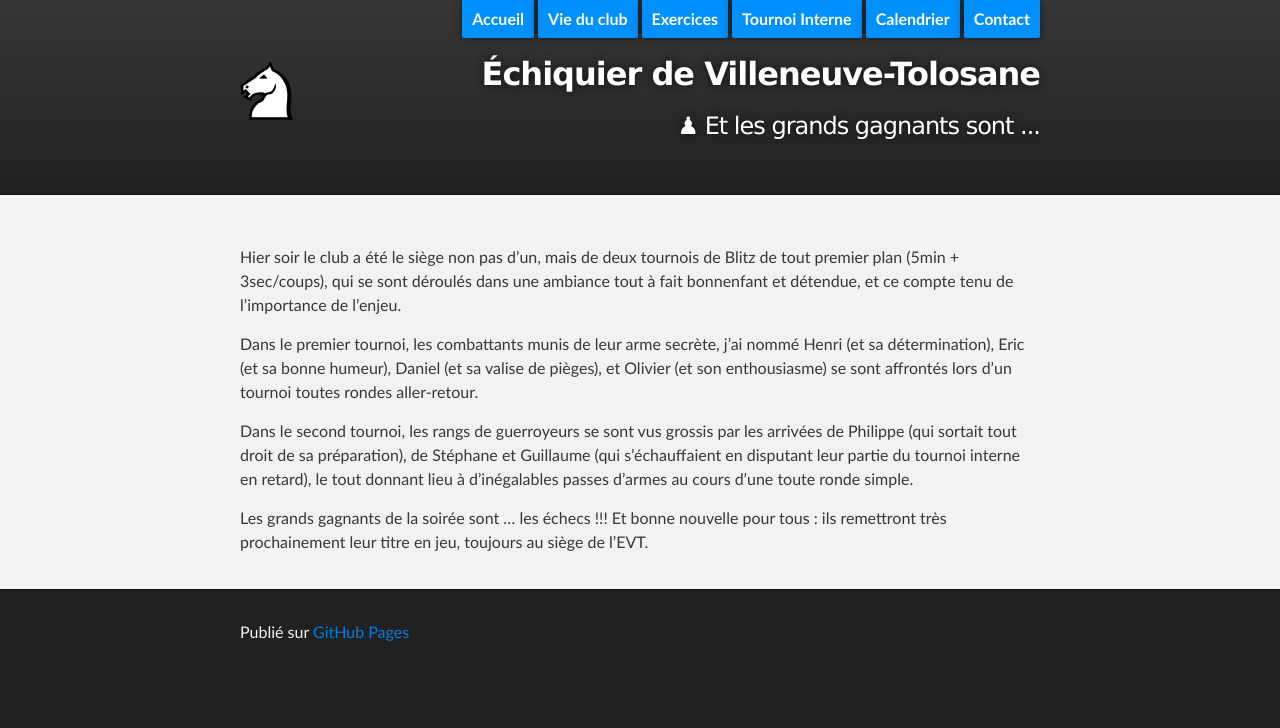
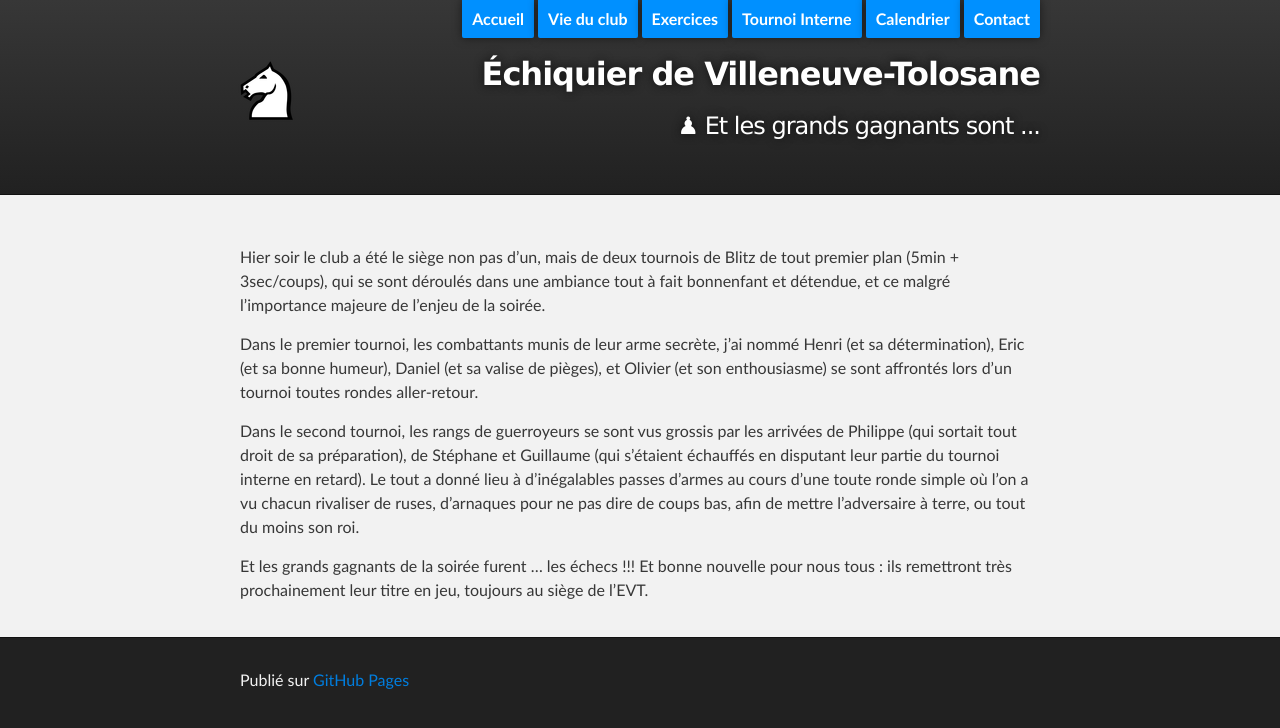
Before and after one commit to echiquier-villeneuve-tolosane/echiquier-villeneuve-tolosane.github.io, a Jekyll site: the page built from _posts/2014-02-08--9822-et-les-grands-gagnants-sont.md, in a window 1280 px wide. Shown: the top 728 px of the page. Built offline with Jekyll 4.4.1, drawn with Linux system fonts in a browser that asks for light colours; nearby versions of some CDN libraries.

Commit message:
Updated 2014-02-08--9822-et-les-grands-gagnants-sont.md

```diff
--- a/_posts/2014-02-08--9822-et-les-grands-gagnants-sont.md
+++ b/_posts/2014-02-08--9822-et-les-grands-gagnants-sont.md
@@ -5,10 +5,10 @@ layout: default
 root: ../../..
 ---
 
-Hier soir le club a été le siège non pas d'un, mais de deux tournois de Blitz de tout premier plan (5min + 3sec/coups), qui se sont déroulés dans une ambiance tout à fait bonnenfant et détendue, et ce compte tenu de l'importance de l'enjeu.
+Hier soir le club a été le siège non pas d'un, mais de deux tournois de Blitz de tout premier plan (5min + 3sec/coups), qui se sont déroulés dans une ambiance tout à fait bonnenfant et détendue, et ce malgré l'importance majeure de l'enjeu de la soirée.
 
 Dans le premier tournoi, les combattants munis de leur arme secrète, j'ai nommé Henri (et sa détermination), Eric (et sa bonne humeur), Daniel (et sa valise de pièges), et Olivier (et son enthousiasme) se sont affrontés lors d'un tournoi toutes rondes aller-retour.
 
-Dans le second tournoi, les rangs de guerroyeurs se sont vus grossis par les arrivées de Philippe (qui sortait tout droit de sa préparation), de Stéphane et Guillaume (qui s'échauffaient en disputant leur partie du tournoi interne en retard), le tout donnant lieu à d'inégalables passes d'armes au cours d'une toute ronde simple.
+Dans le second tournoi, les rangs de guerroyeurs se sont vus grossis par les arrivées de Philippe (qui sortait tout droit de sa préparation), de Stéphane et Guillaume (qui s'étaient échauffés en disputant leur partie du tournoi interne en retard). Le tout a donné lieu à d'inégalables passes d'armes au cours d'une toute ronde simple où l'on a vu chacun rivaliser de ruses, d'arnaques pour ne pas dire de coups bas, afin de mettre l'adversaire à terre, ou tout du moins son roi.
 
-Les grands gagnants de la soirée sont ... les échecs !!! Et bonne nouvelle pour tous : ils remettront très prochainement leur titre en jeu, toujours au siège de l'EVT.
+Et les grands gagnants de la soirée furent ... les échecs !!! Et bonne nouvelle pour nous tous : ils remettront très prochainement leur titre en jeu, toujours au siège de l'EVT.
```
